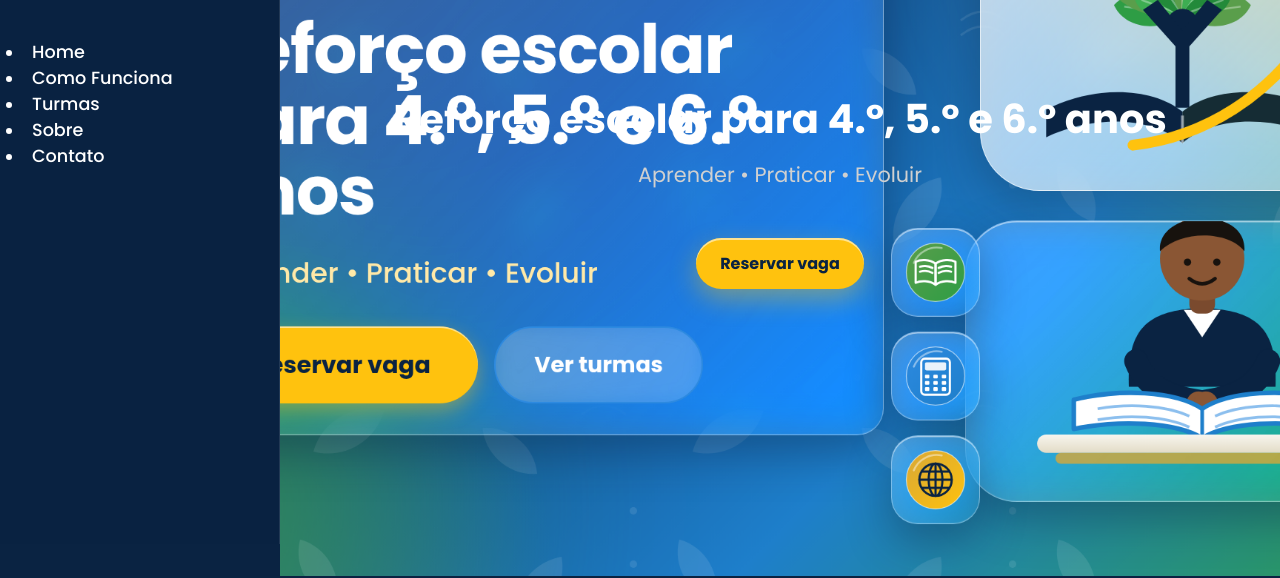
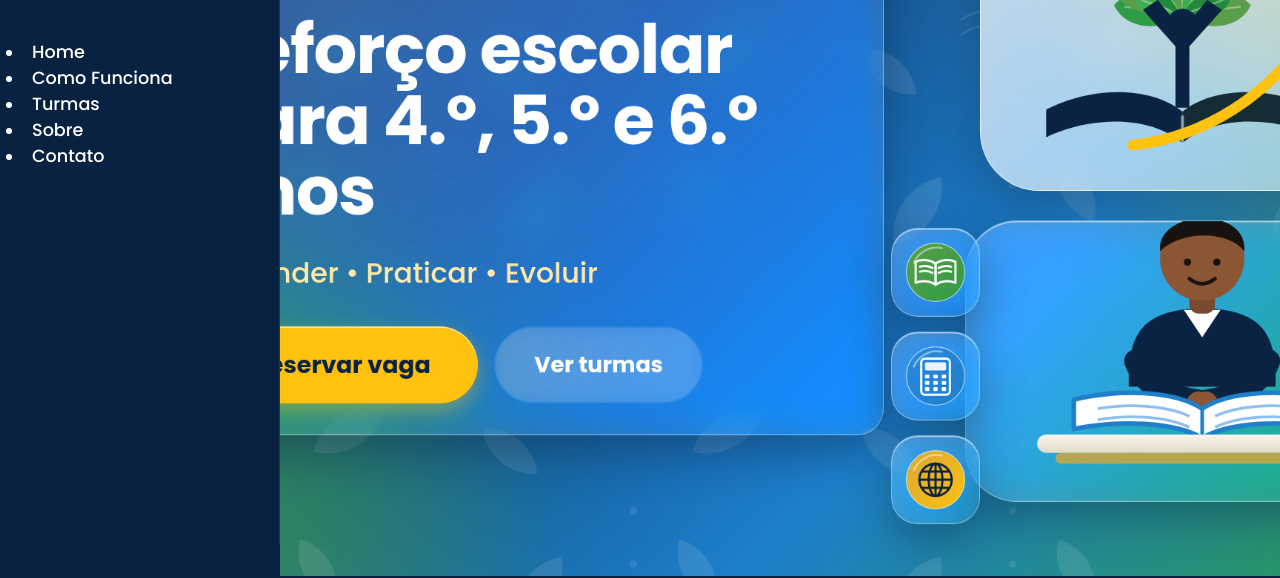
Before and after one commit to mgat-hub/site-mgat, a website: page index.html in a window 1280 px wide. Shown: the part 256-834 px from the top of the page. Drawn offline with Linux system fonts and the light colour scheme.

Commit message:
Remover texto duplicado do Hero + fix HTML Turmas

```diff
--- a/index.html
+++ b/index.html
@@ -28,11 +28,6 @@
 
     <main class="main-content">
         <section class="hero" id="home">
-            <div class="hero-content">
-                <h2>Reforço escolar para 4.º, 5.º e 6.º anos</h2>
-                <p>Aprender • Praticar • Evoluir</p>
-                <a href="#contato" class="btn btn-primary">Reservar vaga</a>
-            </div>
             <img src="MGAT_Kit_Visual/MGAT_Kit/hero/hero-desktop-1920x1080.png" alt="Hero desktop" class="hero-img hero-img-desktop" width="1200">
             <img src="MGAT_Kit_Visual/MGAT_Kit/hero/hero-mobile-1080x1920.png" alt="Hero mobile" class="hero-img hero-img-mobile" width="360">
         </section>
@@ -68,10 +63,7 @@
                     <p>Vagas limitadas</p>
                     <p>Reforço em Língua Portuguesa, Matemática e Cultura Geral.</p>
                     <p>Horários e datas a confirmar.</p>
-<div class="hero-buttons">
                     <a href="#contato" class="btn btn-primary">Reservar vaga</a>
-                    <a href="#turmas" class="btn btn-secondary">Ver turmas</a>
-                </div>
                 </div>
             </div>
         </section>
```
